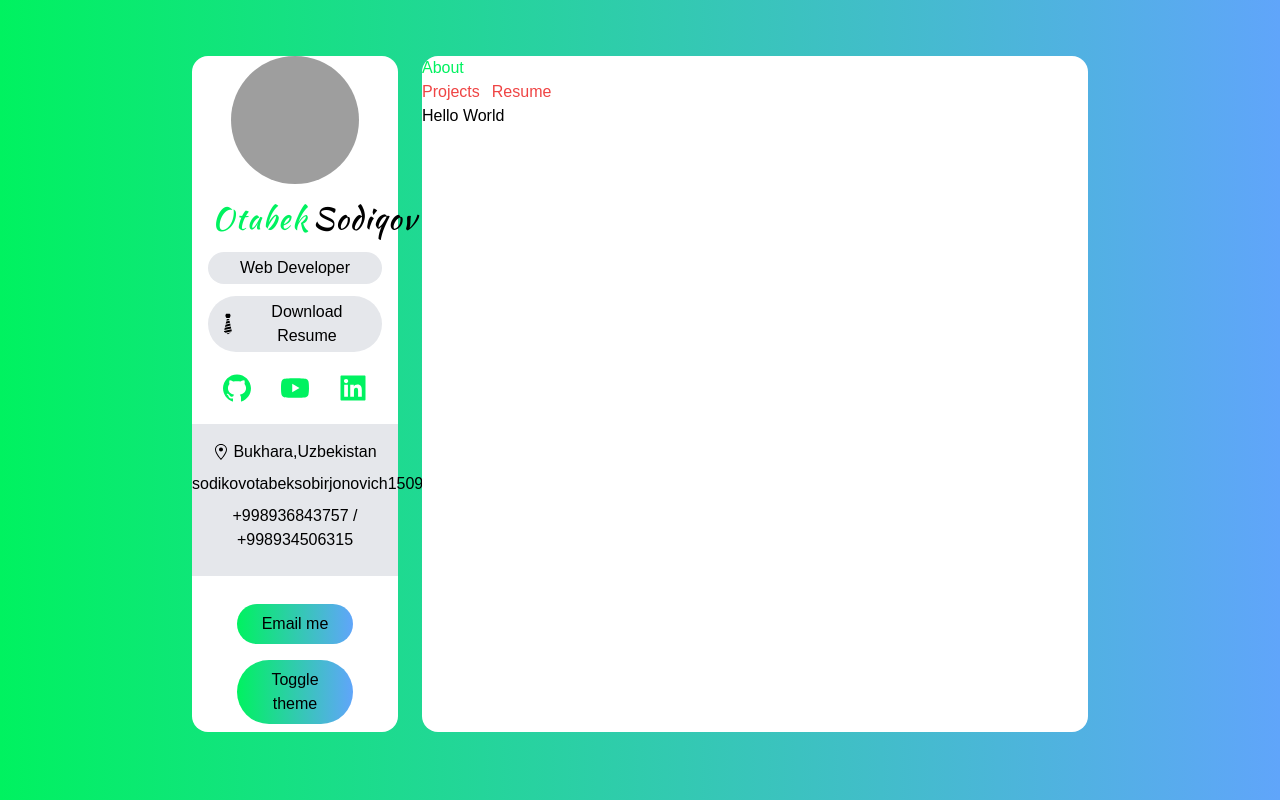
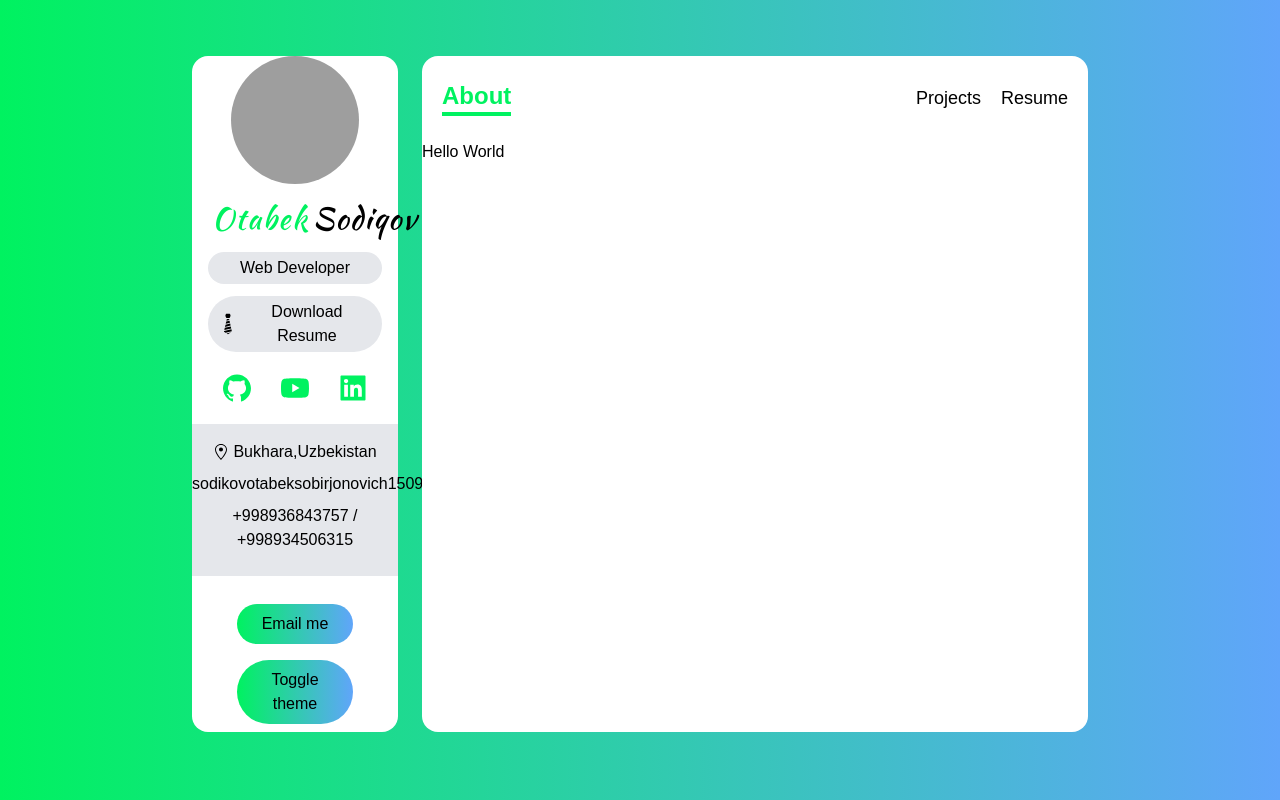
Before and after one commit to OSSwebmaster2003/portfolio, a Next.js app: page / in a window 1280 px wide. Built offline with nearby package versions, Linux system fonts and the light colour scheme; grey boxes are pictures that could not be loaded.

Commit message:
navbar finished

```diff
--- a/components/Navbar.tsx
+++ b/components/Navbar.tsx
@@ -10,7 +10,12 @@ const NavItem: FunctionComponent<{
 }> = ({ activeItem, setActiveItem, name, route }) => {
   return activeItem !== name ? (
     <Link href={route}>
-      <span onClick={() => setActiveItem(name)}>{name}</span>
+      <span
+        className="transition duration-300 all hover:text-green"
+        onClick={() => setActiveItem(name)}
+      >
+        {name}
+      </span>
     </Link>
   ) : null;
 };
@@ -27,9 +32,11 @@ const Navbar = () => {
     // eslint-disable-next-line
   }, []);
   return (
-    <div>
-      <span className="text-green">{activeItem}</span>
-      <div className="flex space-x-3 text-red-500 font-lg">
+    <div className="flex items-center justify-between px-5 py-3 my-3">
+      <span className="text-xl font-bold border-b-4 text-green border-green md:text-2xl">
+        {activeItem}
+      </span>
+      <div className="flex space-x-5 text-lg">
         <NavItem
           activeItem={activeItem}
           name="About"
```
